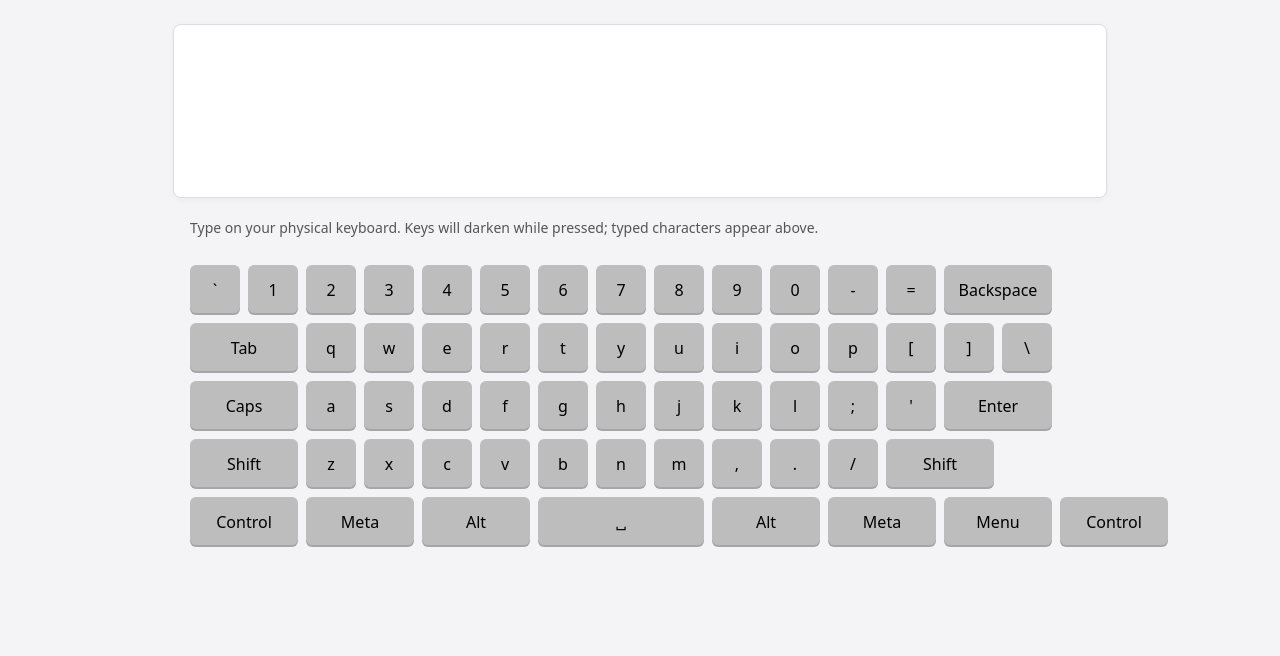
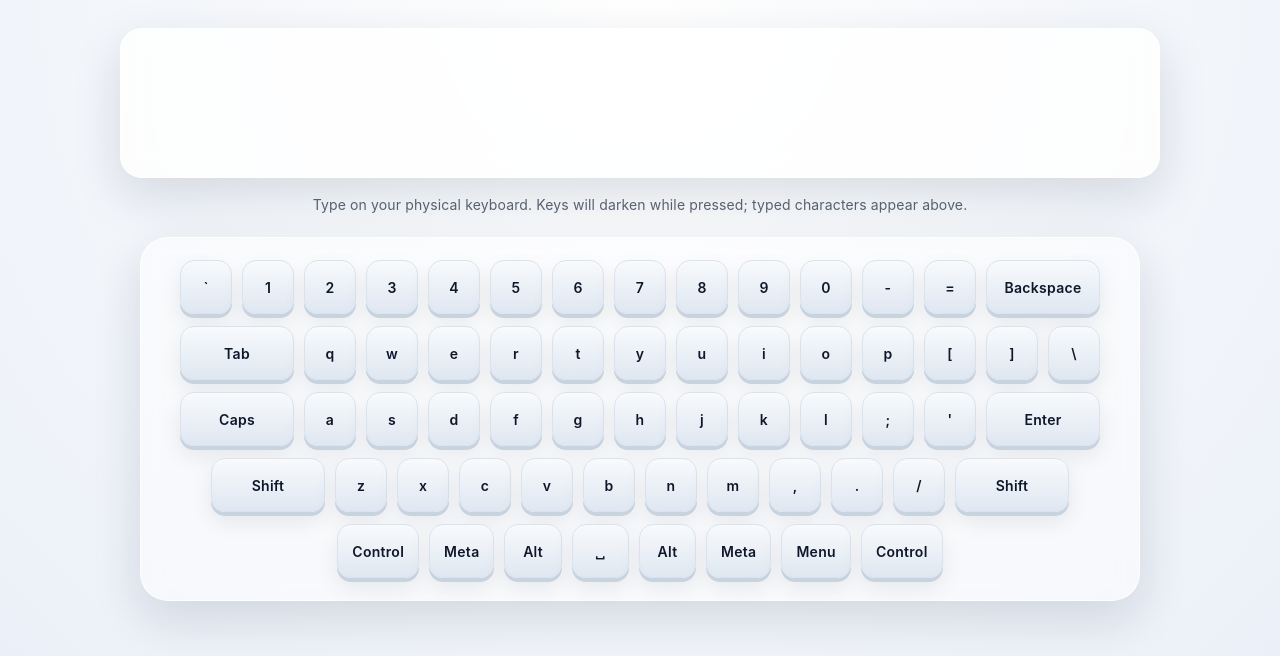
Before and after one commit to sahtiwk/FSD-Training, a plain HTML site: page sesh1/index.html in a window 1280 px wide. Drawn offline with Linux system fonts and the light colour scheme.

Commit message:
styles for keyboard

```diff
--- a/sesh1/index.html
+++ b/sesh1/index.html
@@ -5,17 +5,26 @@
 	<meta name="viewport" content="width=device-width,initial-scale=1">
 	<title>Virtual Keyboard</title>
 	<style>
-		:root{--key-w:50px;--key-h:50px}
-		body{font-family:system-ui,Segoe UI,Roboto,Arial;margin:24px;background:#f4f4f6;color:#111}
-		.display{width:100%;max-width:900px;height:140px;margin:0 auto 20px;background:#fff;border-radius:8px;border:1px solid #ddd;box-shadow:0 2px 6px rgba(0,0,0,.04);padding:16px;font-size:28px;display:flex;align-items:center;overflow:auto}
-		.keyboard{width:100%;max-width:900px;margin:0 auto;display:grid;gap:8px}
-		.row{display:flex;gap:8px}
-		.key{background:#bdbdbd;color:#000;height:var(--key-h);min-width:var(--key-w);display:inline-flex;align-items:center;justify-content:center;border-radius:6px;box-shadow:inset 0 -2px 0 rgba(0,0,0,.12);user-select:none}
-		.key.wide{min-width:calc(var(--key-w)*2 + 8px)}
-		.key.wider{min-width:calc(var(--key-w)*3 + 16px)}
-		.key.pressed{background:#000;color:#fff}
-		.container{max-width:960px;margin:0 auto}
-		.hint{max-width:900px;margin:8px auto 28px;color:#555;font-size:14px}
+		:root{--key-w:52px;--key-h:54px;--bg1:#e9eef7;--bg2:#f7f9fc;--panel:#ffffffcc;--border:#d9e2ef;--shadow:0 18px 50px rgba(19,39,67,.14)}
+		*{box-sizing:border-box}
+		body{font-family:Inter,system-ui,Segoe UI,Roboto,Arial,sans-serif;margin:0;min-height:100vh;background:radial-gradient(circle at top,#ffffff 0%,var(--bg2) 34%,var(--bg1) 100%);color:#0f172a;padding:28px}
+		.container{max-width:1040px;margin:0 auto}
+		.display{width:100%;min-height:150px;margin:0 auto 18px;background:var(--panel);backdrop-filter:blur(12px);border-radius:22px;border:1px solid rgba(255,255,255,.8);box-shadow:var(--shadow);padding:22px 24px;font-size:28px;line-height:1.45;display:flex;align-items:flex-start;white-space:pre-wrap;overflow:auto;color:#111827}
+		.hint{max-width:1000px;margin:0 auto 24px;color:#5b6472;font-size:14px;text-align:center;letter-spacing:.01em}
+		.keyboard{width:100%;max-width:1000px;margin:0 auto;display:grid;gap:12px;padding:22px;background:rgba(255,255,255,.48);backdrop-filter:blur(10px);border:1px solid rgba(255,255,255,.75);border-radius:28px;box-shadow:var(--shadow)}
+		.row{display:flex;gap:10px;justify-content:center;flex-wrap:nowrap}
+		.key{background:linear-gradient(180deg,#f8fafc 0%,#dfe7f1 100%);color:#0f172a;height:var(--key-h);min-width:var(--key-w);display:inline-flex;align-items:center;justify-content:center;border-radius:14px;border:1px solid var(--border);box-shadow:0 4px 0 #c8d3e0,0 10px 22px rgba(15,23,42,.08);user-select:none;font-weight:600;font-size:14px;letter-spacing:.02em;padding:0 14px;transition:transform .08s ease,box-shadow .08s ease,background .2s ease,color .2s ease}
+		.key.wide{min-width:calc(var(--key-w)*2 + 10px)}
+		.key.wider{min-width:calc(var(--key-w)*4 + 30px)}
+		.key:hover{transform:translateY(-1px)}
+		.key.pressed{background:linear-gradient(180deg,#1f2937 0%,#0f172a 100%);color:#fff;transform:translateY(3px);box-shadow:0 1px 0 #0b1220,0 8px 18px rgba(15,23,42,.22)}
+		#row5 .key{min-width:calc(var(--key-w)*1.1)}
+		@media (max-width: 860px){
+			body{padding:18px}
+			.keyboard{padding:16px;gap:10px}
+			.row{gap:8px;overflow-x:auto;justify-content:flex-start;padding-bottom:2px}
+			.display{font-size:22px;padding:18px}
+		}
 	</style>
 </head>
 <body>
```
